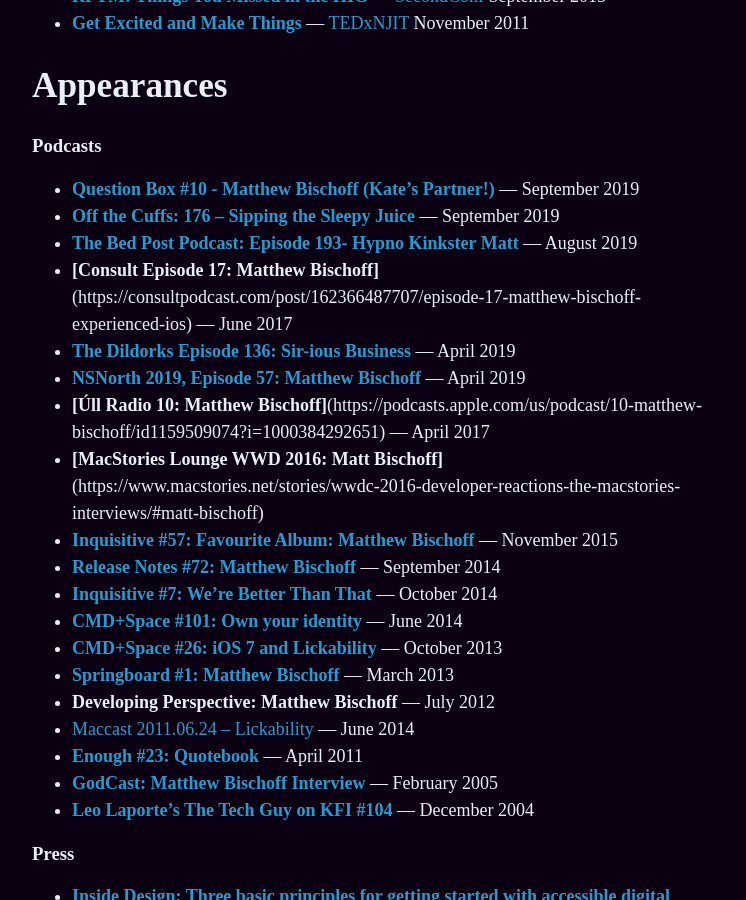
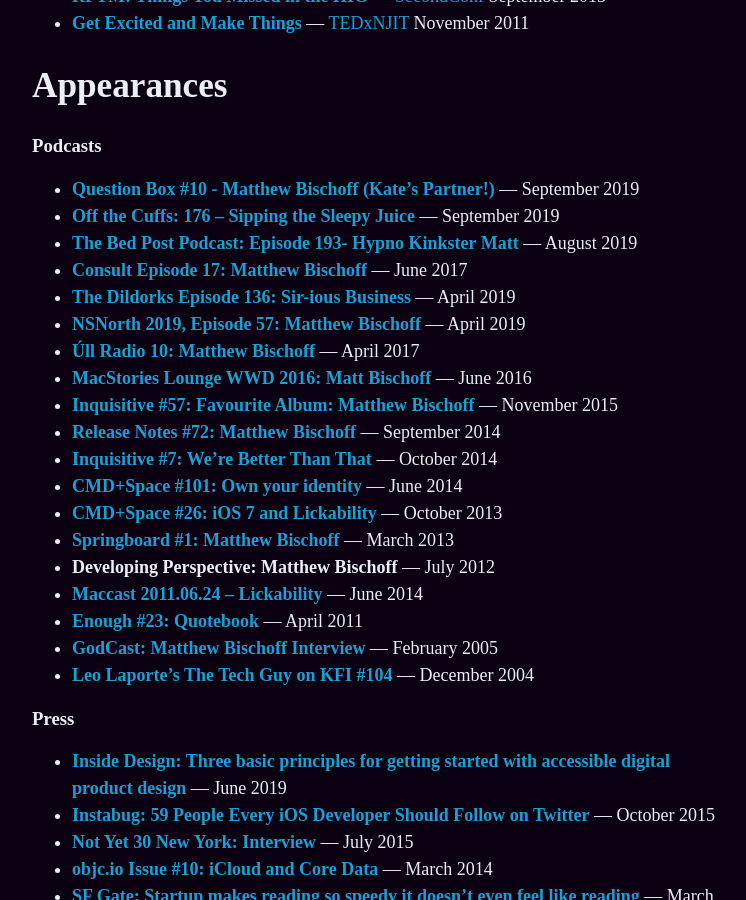
Before and after one commit to mbbischoff/website, a Jekyll site: the page built from about.markdown, in a window 1280 px wide and 900 px high, scrolled down 2537 px. Shown: the whole window, without its empty margins (258-1004 px from the left). Built offline with Jekyll 4.4.1, drawn with Linux system fonts in a browser that asks for light colours; some web fonts are replaced.

Commit message:
Updated About

```diff
--- a/about.markdown
+++ b/about.markdown
@@ -57,11 +57,11 @@
 * **[Question Box #10 - Matthew Bischoff (Kate's Partner!)](https://questionbox.libsyn.com/10-matthew-bischoff-kates-partner)** — September 2019
 * **[Off the Cuffs: 176 – Sipping the Sleepy Juice](https://www.offthecuffs.org/176-sipping-the-sleepy-juice/)** — September 2019
 * **[The Bed Post Podcast: Episode 193- Hypno Kinkster Matt](https://bedpost.libsyn.com/episode-193-hypno-kinkster-matt)** — August 2019
-* **[Consult Episode 17: Matthew Bischoff]**(https://consultpodcast.com/post/162366487707/episode-17-matthew-bischoff-experienced-ios) — June 2017
+* **[Consult Episode 17: Matthew Bischoff](https://consultpodcast.com/post/162366487707/episode-17-matthew-bischoff-experienced-ios)** — June 2017
 * **[The Dildorks Episode 136: Sir-ious Business](https://thedildorks.wordpress.com/portfolio/episode-136-sir-ious-business/)** — April 2019
 * **[NSNorth 2019, Episode 57: Matthew Bischoff](http://casgrain.net/podcasts/NSNorth_57-Matthew_Bischoff.mp3)** — April 2019
-* **[Úll Radio 10: Matthew Bischoff]**(https://podcasts.apple.com/us/podcast/10-matthew-bischoff/id1159509074?i=1000384292651)  — April 2017
-* **[MacStories Lounge WWD 2016: Matt Bischoff]**(https://www.macstories.net/stories/wwdc-2016-developer-reactions-the-macstories-interviews/#matt-bischoff)
+* **[Úll Radio 10: Matthew Bischoff](https://podcasts.apple.com/us/podcast/10-matthew-bischoff/id1159509074?i=1000384292651)**  — April 2017
+* **[MacStories Lounge WWD 2016: Matt Bischoff](https://www.macstories.net/stories/wwdc-2016-developer-reactions-the-macstories-interviews/#matt-bischoff)** — June 2016
 * **[Inquisitive #57: Favourite Album: Matthew Bischoff](https://www.relay.fm/inquisitive/57)** — November 2015
 * **[Release Notes #72: Matthew Bischoff](http://releasenotes.tv/72-matthew-bischoff/)** — September 2014
 * **[Inquisitive #7: We’re Better Than That](http://www.relay.fm/inquisitive/7)** — October 2014
@@ -69,7 +69,7 @@
 * **[CMD+Space #26: iOS 7 and Lickability](https://www.relay.fm/cmdspace/66)** — October 2013
 * **[Springboard #1: Matthew Bischoff](http://web.archive.org/web/20130809181910/http://springboardshow.com/episodes/1)** — March 2013
 * [**Developing Perspective: Matthew Bischoff**](http://developingperspective.com/2012/07/31/bischoff/) — July 2012
-* [Maccast 2011.06.24 – Lickability](https://www.maccast.com/2011/06/24/maccast-2011-06-24-lickability/) — June 2014
+* **[Maccast 2011.06.24 – Lickability](https://www.maccast.com/2011/06/24/maccast-2011-06-24-lickability/)** — June 2014
 * **[Enough #23: Quotebook](http://minimalmac.com/enough/#ep23)** — April 2011
 * **[GodCast: Matthew Bischoff Interview](http://www.godcast.org/categories/behindTheScenes/2005/02/08.html#a349)** —  February 2005
 * **[Leo Laporte’s The Tech Guy on KFI #104](http://web.archive.org/web/20060624004717/http://leoville.tv/radio/pmwiki.php/ShowNotes/Show104)** — December 2004
```
